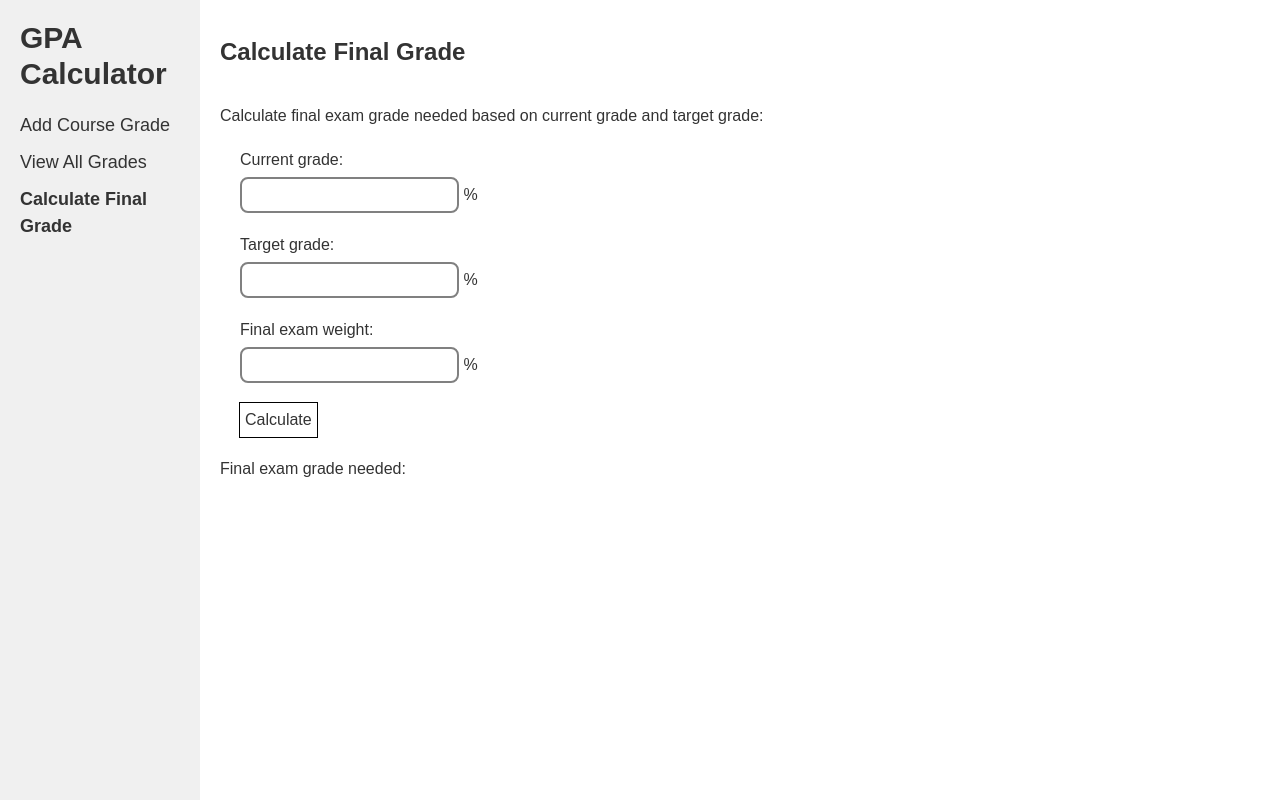
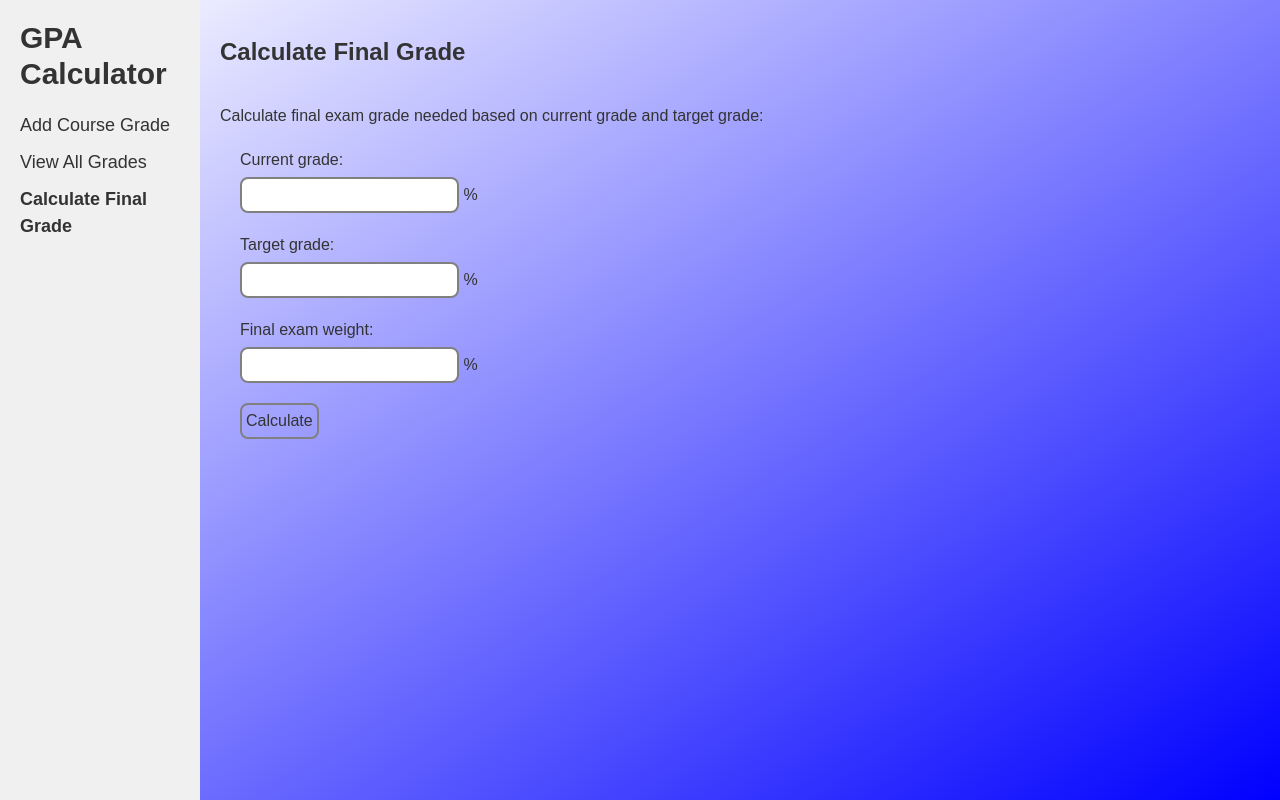
Before and after one commit to software-students-spring2024/5-final-project-spring-2024-team01-5, a Flask app: page /calculate in a window 1280 px wide. Run offline with Flask 3, Linux system fonts and the light colour scheme; some libraries are stand-ins or nearby versions.

Commit message:
Add calculate.css and update styles.css

```diff
--- /dev/null
+++ b/app/static/css/calculate.css
@@ -0,0 +1,3 @@
+#final_grade {
+
+}
--- a/app/static/css/styles.css
+++ b/app/static/css/styles.css
@@ -4,7 +4,8 @@ body {
     margin: 0;
     padding: 0;
     color: #333;
-    background-color: #fff;
+    /* background-color: #fff; */
+    background: linear-gradient(to bottom right, white, blue);
 }
 
 aside {
@@ -172,7 +173,7 @@ header {
     row-gap: 4vh;
 }
 
-input, #course_grade, #addgradebutton {
+input, #course_grade, #addgradebutton, #calculateForm {
     border: 2px solid gray;
     padding: 0.25rem !important;
     border-radius: 8px;
--- a/app/templates/calculate.html
+++ b/app/templates/calculate.html
@@ -32,11 +32,12 @@
             </div>
 
             <div>
-                <button id="calculateForm" type="submit" style="outline: 1px solid black; padding: 5px;">Calculate</button>
+                <button id="calculateForm" type="submit">Calculate</button>
             </div>
         </form>
         <div>
-            <h1 id="final_grade">Final exam grade needed: </h1>
+            <!-- <h1 id="final_grade">Final exam grade needed: </h1> -->
+            <h1 id="final_grade"></h1>
         </div>
     </div>
 
--- a/app/templates/layout.html
+++ b/app/templates/layout.html
@@ -6,6 +6,8 @@
     <meta name="viewport" content="width=device-width, initial-scale=1.0">
     <title>Grade Calculator</title>
     <link rel="stylesheet" href="{{ url_for('static', filename='css/styles.css') }}">
+    <!-- add link for calculate.css -->
+    <link rel="stylesheet" href="{{ url_for('static', filename='css/calculate.css') }}">
     <script src="https://cdn.tailwindcss.com"></script>
 </head>
 <body>
```
